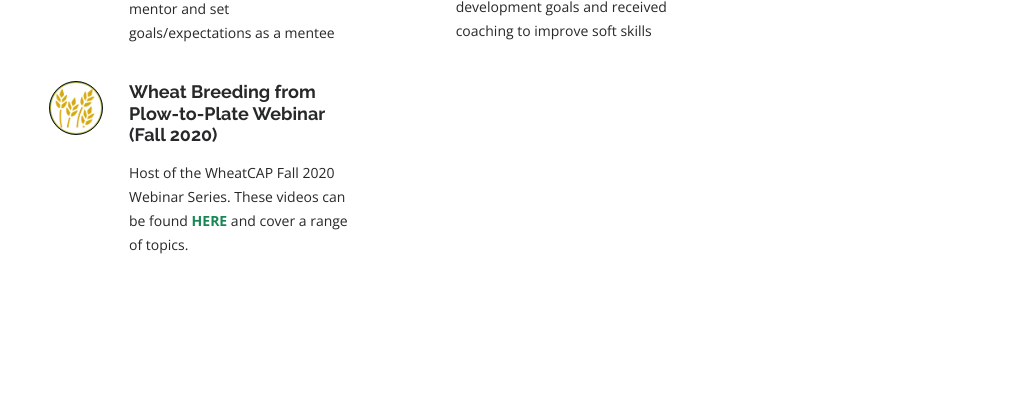
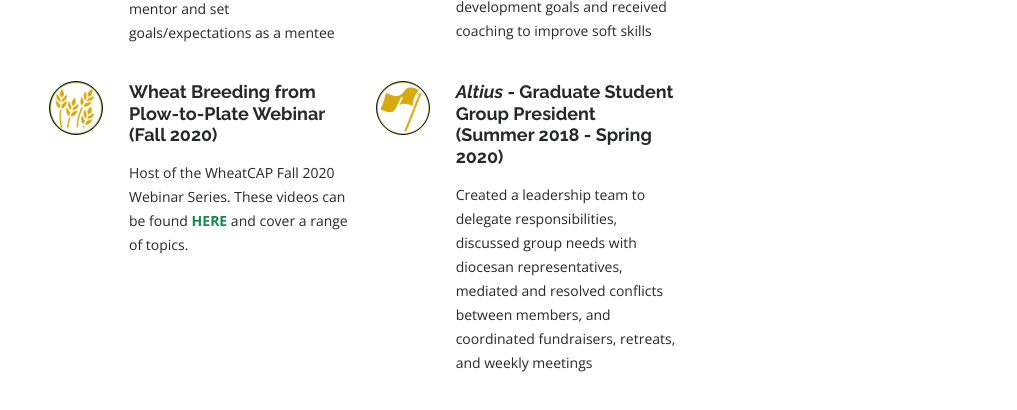
Before and after one commit to priscilla-glenn/priscilla-glenn.github.io, a plain HTML site: page index.html in a window 1280 px wide. Shown: the part 3541-3951 px from the top of the page, without its empty margins (263-1280 px from the left). Drawn offline with nearby package versions, Linux system fonts and the light colour scheme.

Commit message:
altius update

```diff
--- a/index.html
+++ b/index.html
@@ -299,6 +299,12 @@
             <p class="description"> Host of the WheatCAP Fall 2020 Webinar Series. These videos can be found <b> <a href="https://triticeaecap.ucdavis.edu/2020-webinar-series"
 		   target="_blank"> HERE </a></b> and cover a range of topics. </p>
           </div>
+		  <div class="col-lg-4 col-md-6 icon-box" data-aos="fade-up">
+			<image class="icon" src="/assets/img/icons/flying-flag.png"/>
+            <h4 class="title"><i>Altius</i> - Graduate Student Group President (Summer 2018 - Spring 2020)</h4>
+            <p class="description">  Created a leadership team to delegate responsibilities, discussed group needs with diocesan representatives,
+			mediated and resolved conflicts between members, and coordinated fundraisers, retreats, and weekly meetings	</p>
+          </div>
         </div>
 
         </div>
```
Also changed, not shown: assets/img/icons/flying-flag.png (added).
